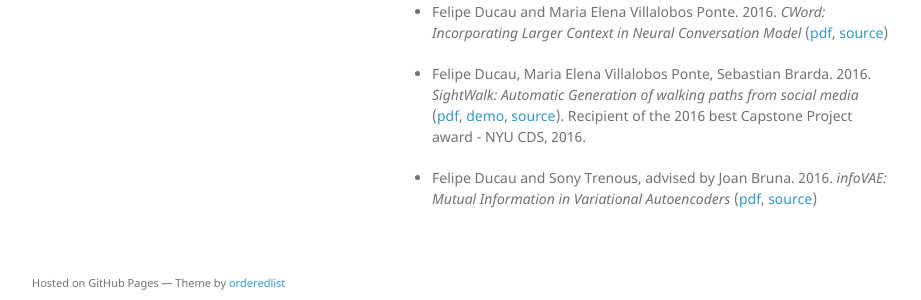
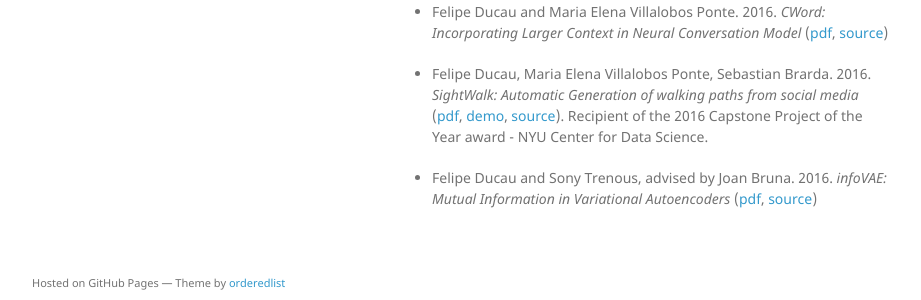
Before and after one commit to fducau/fducau.github.io, a Jekyll site: the page built from index.md, in a window 1280 px wide. Shown: the part 538-838 px from the top of the page, without its empty margins (178-1099 px from the left). Built offline with Jekyll 4.4.1, drawn with Linux system fonts in a browser that asks for light colours; our own code applies the rules of GitHub Pages for plain Markdown files.

Commit message:
Update index.md

```diff
--- a/index.md
+++ b/index.md
@@ -21,6 +21,6 @@ Latest projects I have been working on:
 
 - Felipe Ducau and Maria Elena Villalobos Ponte. 2016. _CWord: Incorporating Larger Context in Neural Conversation Model_ ([pdf](https://github.com/fducau/CWord/blob/master/CWord_fnd212_mvp291.pdf), [source](https://github.com/fducau/CWord))
 
-- Felipe Ducau, Maria Elena Villalobos Ponte, Sebastian Brarda. 2016. _SightWalk: Automatic Generation of walking paths from social media_ ([pdf](https://github.com/fducau/sightwalk/blob/master/SightWalk_Final_Report.pdf), [demo](http://www.youtube.com/watch?v=GAvCeND9iRI), [source](https://github.com/fducau/sightwalk)). Recipient of the 2016 best Capstone Project award - NYU CDS, 2016.
+- Felipe Ducau, Maria Elena Villalobos Ponte, Sebastian Brarda. 2016. _SightWalk: Automatic Generation of walking paths from social media_ ([pdf](https://github.com/fducau/sightwalk/blob/master/SightWalk_Final_Report.pdf), [demo](http://www.youtube.com/watch?v=GAvCeND9iRI), [source](https://github.com/fducau/sightwalk)). Recipient of the 2016 Capstone Project of the Year award - NYU Center for Data Science.
 
 - Felipe Ducau and Sony Trenous, advised by Joan Bruna. 2016. _infoVAE: Mutual Information in Variational Autoencoders_ ([pdf](https://github.com/fducau/infoVAE/blob/master/Mutual%20Information%20in%20Variational%20Autoencoders.pdf), [source](https://github.com/fducau/infoVAE))
```
